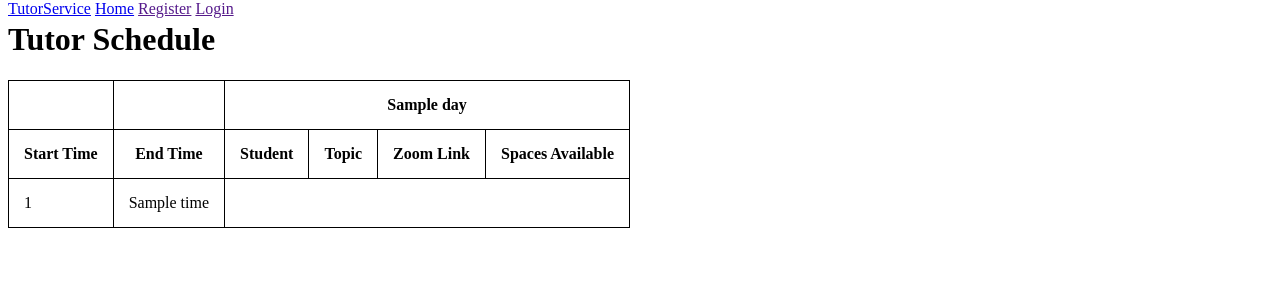
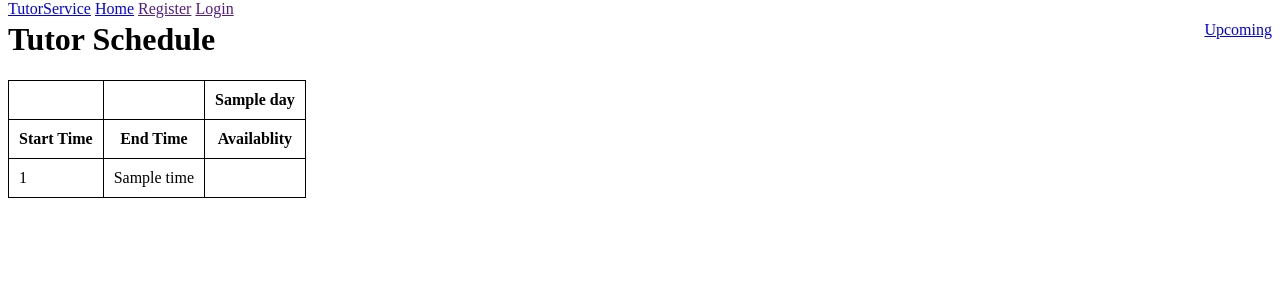
Before and after one commit to michael-marron/CS_School, a Flask app: template tutor_service/templates/tutorPage.html in a window 1280 px wide. Shown: the top 300 px of the page. Run offline with Flask 2, Linux system fonts and the light colour scheme; the template is opened without the code that fills it: most values are stand-ins (such as "Sample title", 1, 10 or a date in 2020).

Commit message:
user can select time slot in tutorPage. Working on fixing the error with printing the times

```diff
--- a/tutor_service/routes.py
+++ b/tutor_service/routes.py
@@ -21,7 +21,7 @@ def test_page():
 
 @app.route('/tutorPage')
 def tutor_page():
-    total_cols = 28
+    total_cols = 7
     times = get_time_list(8,21)
     weekdays = get_weekdays()
-    return render_template('tutorPage.html', time = times, weekdays=weekdays, total_cols = total_cols)
+    return render_template('tutorPage.html', times = times, weekdays=weekdays, total_cols = total_cols)
--- /dev/null
+++ b/tutor_service/style/tutorPage.css
@@ -0,0 +1,3 @@
+.topnav-right {
+    float: right;
+}
--- a/tutor_service/templates/base.html
+++ b/tutor_service/templates/base.html
@@ -1,6 +1,8 @@
 <!DOCTYPE html>
 <html lang="en">
 <head>
+    <link rel="stylesheet" href="style/tutorPage.css">
+
     <style>
         ul {
             list-style-type: none;
--- a/tutor_service/templates/calendar.html
+++ b/tutor_service/templates/calendar.html
@@ -1,7 +1,7 @@
 {% extends 'base.html'%}
 
 {% block head %}
-    Calendar Page
+    Calendar Page - Student
 {% endblock %}
 
 <!--
@@ -57,6 +57,8 @@
             <tr>
                 <td>{{ time[0] }}</td>
                 <td>{{ time[1] }}</td>
+<!--                <td>{{ time[2] }}</td>-->
+<!--                <td>{{ time[3] }}</td>-->
 
                 {% for x in range(total_cols) %}
                 <td></td>
--- a/tutor_service/templates/tutorPage.html
+++ b/tutor_service/templates/tutorPage.html
@@ -1,7 +1,7 @@
 {% extends 'base.html'%}
 
 {% block head %}
-Calendar Page
+Tutor Page
 {% endblock %}
 
 <!--
@@ -11,15 +11,20 @@ Calendar Page
 -->
 
 {% block body %}
-
+<div class="topnav">
+  <div class="topnav-right">
+    <a href="/home">Upcoming</a>
+  </div>
+</div>
 <style>
   table, th, td {
     border: 1px solid black;
     border-collapse: collapse;
+    align-content: center;
   }
 
   td, th {
-    padding: 15px;
+    padding: 10px;
   }
 </style>
 
@@ -35,7 +40,7 @@ Calendar Page
       <th></th>
       <th></th>
       {% for day in weekdays %}
-      <th scope="col" colspan="4">{{ day }}</th>
+      <th scope="col" colspan="1">{{ day }}</th>
       {% endfor %}
     </tr>
     </thead>
@@ -46,21 +51,23 @@ Calendar Page
 
       {% for day in weekdays %}
 
-      <th scope="col">Student</th>
-      <th scope="col">Topic</th>
-      <th scope="col">Zoom Link</th>
-      <th scope="col">Spaces Available</th>
+      <th scope="col">Availablity</th>
 
       {% endfor %}
     </tr>
     {% for time in times %}
-    <tr>
+
+    <tr style="background-color:white;">
       <td>{{ time[0] }}</td>
       <td>{{ time[1] }}</td>
 
       {% for x in range(total_cols) %}
-      <td></td>
+
+      <form><td onclick = "changeColor('springgreen')"> </td> </form>
+
+
       {% endfor %}
+
 
     </tr>
     {% endfor %}
@@ -69,4 +76,14 @@ Calendar Page
   </table>
 </div>
 
+<script>
+  function changeColor(color) {
+    el = event.target //event.srcElement
+    if(el.style.backgroundColor != color)
+      el.style.backgroundColor = color;
+    else
+      el.style.backgroundColor = el.parentNode.style.backgroundColor;
+  }
+</script>
+
 {% endblock %}
```
Also changed, not shown: tutor_service/helper_functions.py (+13 -10 lines).
